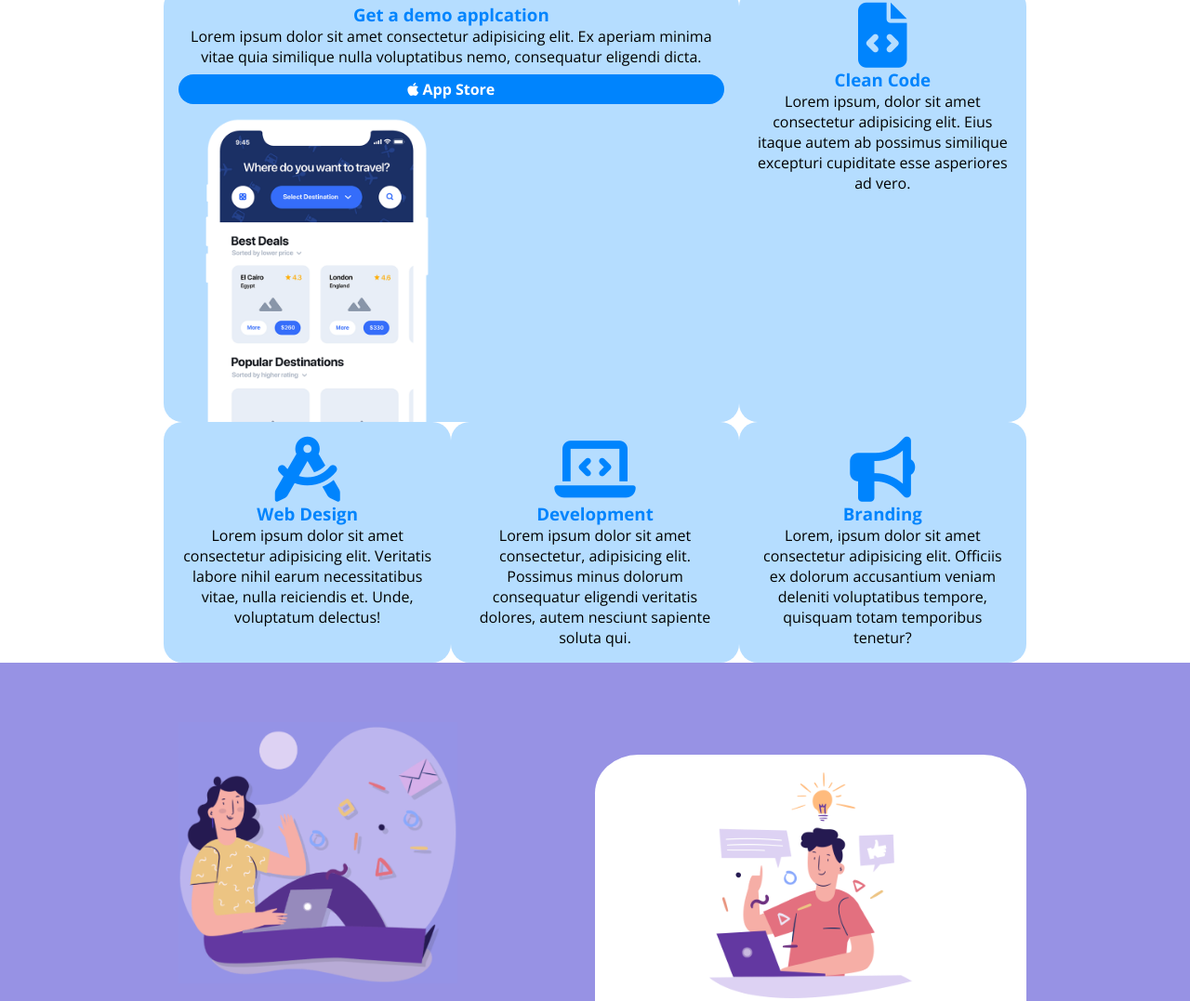
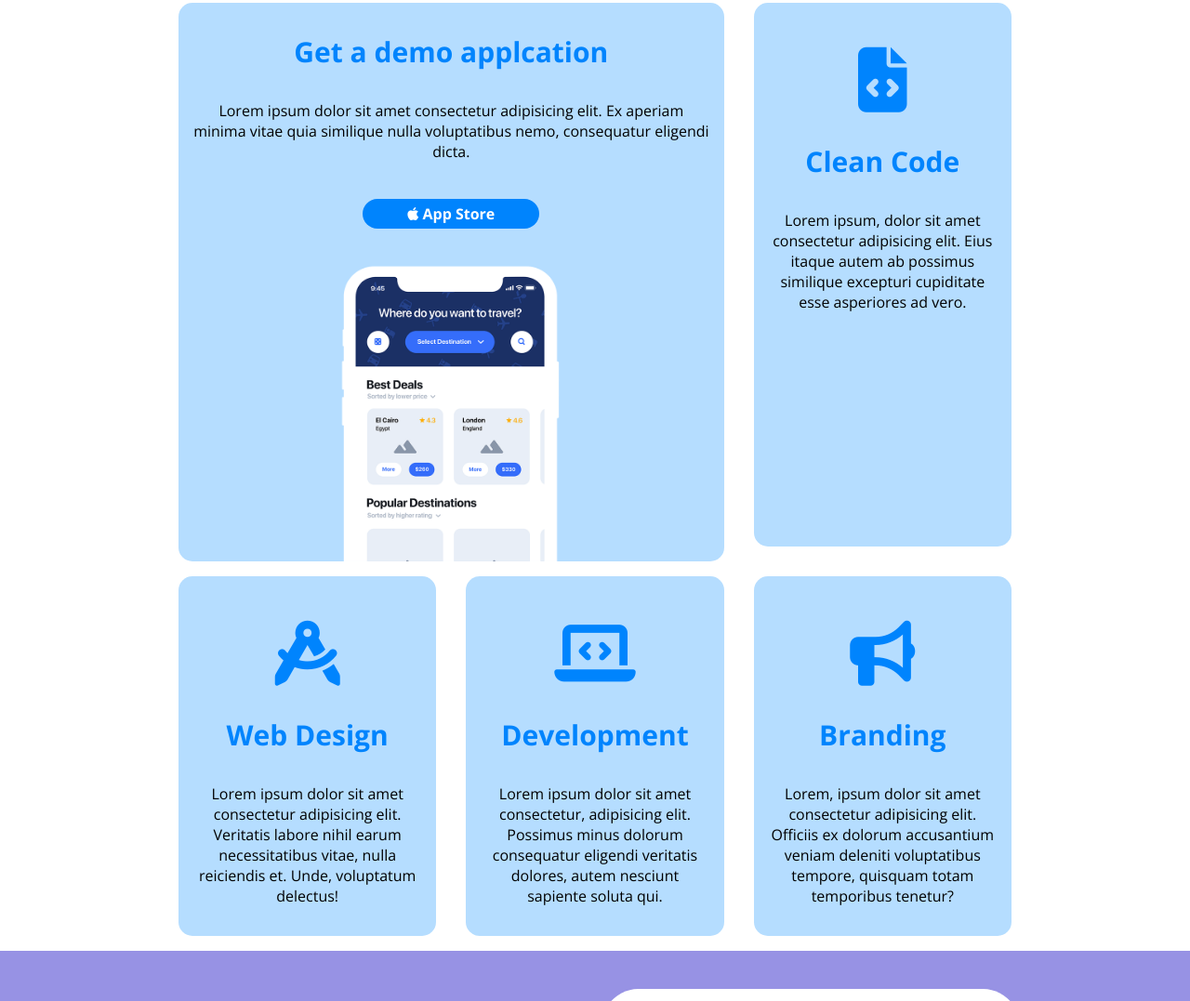
Before and after one commit to MarioBroi/htmlcss-responsive-layout, a plain HTML site: page index.html in a window 1280 px wide. Shown: the part 90-1167 px from the top of the page at 93% size. Drawn offline with nearby package versions, Linux system fonts and the light colour scheme.

Commit message:
edit demo section in site main add cards, modify colors, img size and general paddings / margins

```diff
--- a/assets/css/style.css
+++ b/assets/css/style.css
@@ -61,7 +61,7 @@ body {
 
 /* #endregion Utility */
 
-/* #endregion Header */
+/* #region Header */
 
 .site-header {
     color: var(--layout-lighter);
@@ -101,17 +101,36 @@ body {
     background-color: var(--layout-secondary);
 }
 
-.demo [class^="col-"] {
-    border-radius: 20px;
-    text-align: center;
+/* /generic */
+
+
+.demo .card {
+    min-height: 100%;
+    border-radius: 15px;
     background-color: var(--layout-light);
+
+    &>h3 {
+        font-size: 30px;
+        padding-top: 2rem;
+        color: var(--layout-primary);
+    }
+
+    &>i {
+        font-size: 70px;
+        padding-top: 3rem;
+        color: var(--layout-primary);
+    }
+
+    &>p {
+        padding: 2rem 1rem;
+    }
 }
 
 .btn-appstore {
-    display: block;
+    display: inline-block;
     text-decoration: none;
-    padding: 0.3rem 0.5rem;
-    margin: 0.5rem 0;
+    padding: 0.3rem 3rem;
+    margin: 0.5rem 0 2rem 0;
     color: var(--layout-lighter);
     border-radius: 20px;
     background-color: var(--layout-primary);
@@ -119,20 +138,10 @@ body {
 
 .img-demo {
     display: block;
-    width: 300px;
+    width: 50%;
     margin-bottom: -1rem;
-}
-
-.col-12,
-.col-md-4 {
-    &>i {
-        color: var(--layout-primary);
-        font-size: 70px;
-    }
-
-    &>h3 {
-        color: var(--layout-primary);
-    }
+    margin-left: auto;
+    margin-right: auto;
 }
 
 /* /demo section */
@@ -147,7 +156,7 @@ body {
     }
 
     &>img {
-        width: 300px;
+        width: 100%;
         margin: 3rem 0;
     }
 
@@ -158,11 +167,11 @@ body {
 
 .development .card {
     &>img {
-        width: 250px;
+        width: 100%;
     }
 }
 
-.development .col-12:last-child {
+.development .col-12:nth-of-type(2) {
     color: var(--layout-dark);
     background-color: white;
     border-radius: 10%;
@@ -171,7 +180,7 @@ body {
 
 .round-arrow {
     display: inline-block;
-    padding: 0.5rem 0.7rem;
+    padding: 0.5rem 0.8rem;
     margin-top: 1rem;
     border-radius: 50%;
     background-color: var(--layout-secondary);
--- a/index.html
+++ b/index.html
@@ -52,6 +52,7 @@
             <div class="container">
                 <div class="row">
                     <div class="col-12 col-md-8">
+                        <div class="card">
                             <h3>Get a demo applcation</h3>
                             <p>
                                 Lorem ipsum dolor sit amet consectetur adipisicing elit. Ex aperiam minima vitae quia
@@ -65,8 +66,12 @@
                             </a>
                             <img src="./assets/img/phone.png" alt="" class="img-demo">
                         </div>
+                        <!-- /.card -->
+                    </div>
                     <!-- /.col-12 -->
+
                     <div class="col-12 col-md-4">
+                        <div class="card">
                             <i class="fa-solid fa-file-code"></i>
                             <h3>Clean Code</h3>
                             <p>
@@ -74,8 +79,12 @@
                                 similique excepturi cupiditate esse asperiores ad vero.
                             </p>
                         </div>
+                        <!-- /.card -->
+                    </div>
                     <!-- /.col-12 -->
+
                     <div class="col-12 col-md-4">
+                        <div class="card">
                             <i class="fa-solid fa-compass-drafting"></i>
                             <h3>Web Design</h3>
                             <p>
@@ -83,23 +92,35 @@
                                 necessitatibus vitae, nulla reiciendis et. Unde, voluptatum delectus!
                             </p>
                         </div>
+                        <!-- /.card -->
+                    </div>
                     <!-- /.col-12 -->
+
                     <div class="col-12 col-md-4">
+                        <div class="card">
                             <i class="fa-solid fa-laptop-code"></i>
                             <h3>Development</h3>
                             <p>
-                            Lorem ipsum dolor sit amet consectetur, adipisicing elit. Possimus minus dolorum consequatur
+                                Lorem ipsum dolor sit amet consectetur, adipisicing elit. Possimus minus dolorum
+                                consequatur
                                 eligendi veritatis dolores, autem nesciunt sapiente soluta qui.
                             </p>
                         </div>
+                        <!-- /.card -->
+                    </div>
                     <!-- /.col-12 -->
+
                     <div class="col-12 col-md-4">
+                        <div class="card">
                             <i class="fa-solid fa-bullhorn"></i>
                             <h3>Branding</h3>
                             <p>
-                            Lorem, ipsum dolor sit amet consectetur adipisicing elit. Officiis ex dolorum accusantium
+                                Lorem, ipsum dolor sit amet consectetur adipisicing elit. Officiis ex dolorum
+                                accusantium
                                 veniam deleniti voluptatibus tempore, quisquam totam temporibus tenetur?
                             </p>
+                        </div>
+                        <!-- /.card -->
                     </div>
                     <!-- /.col-12 -->
                 </div>
```
Lines whose indentation alone changed are shown as unchanged.
